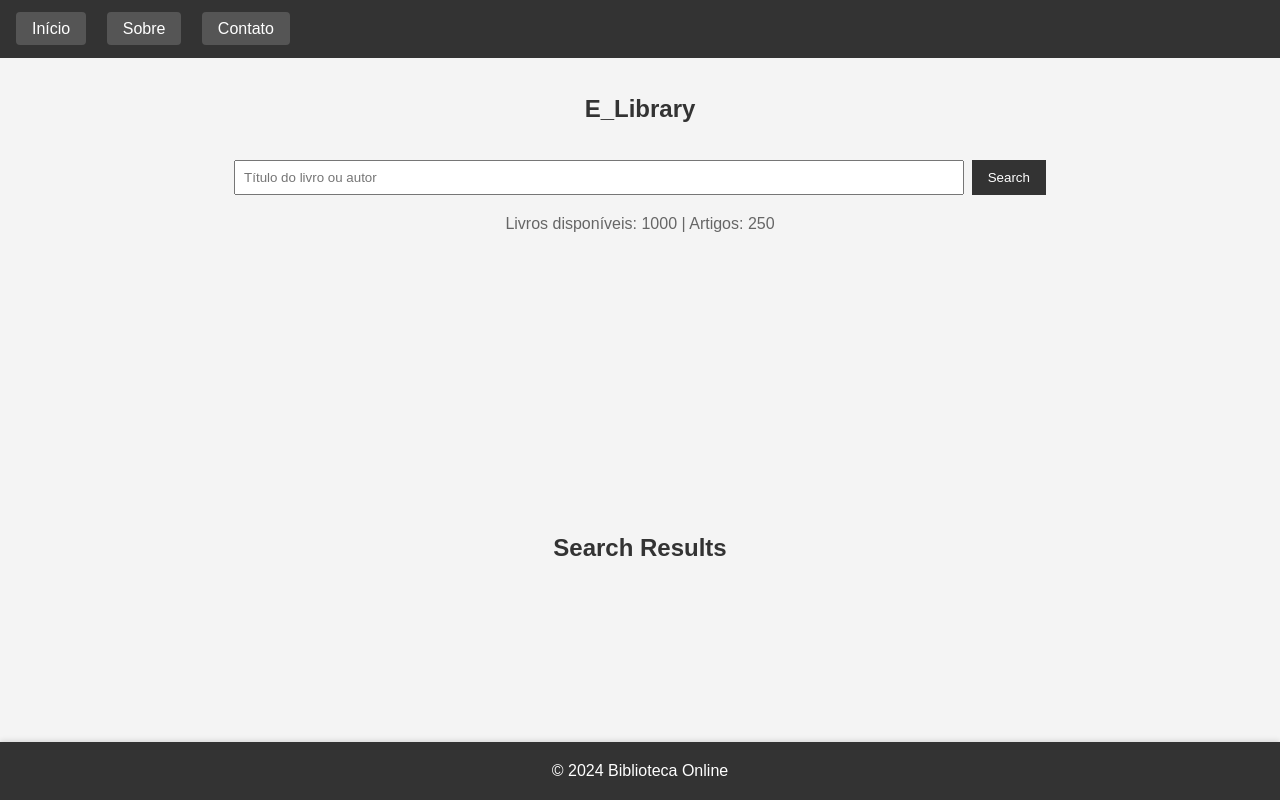
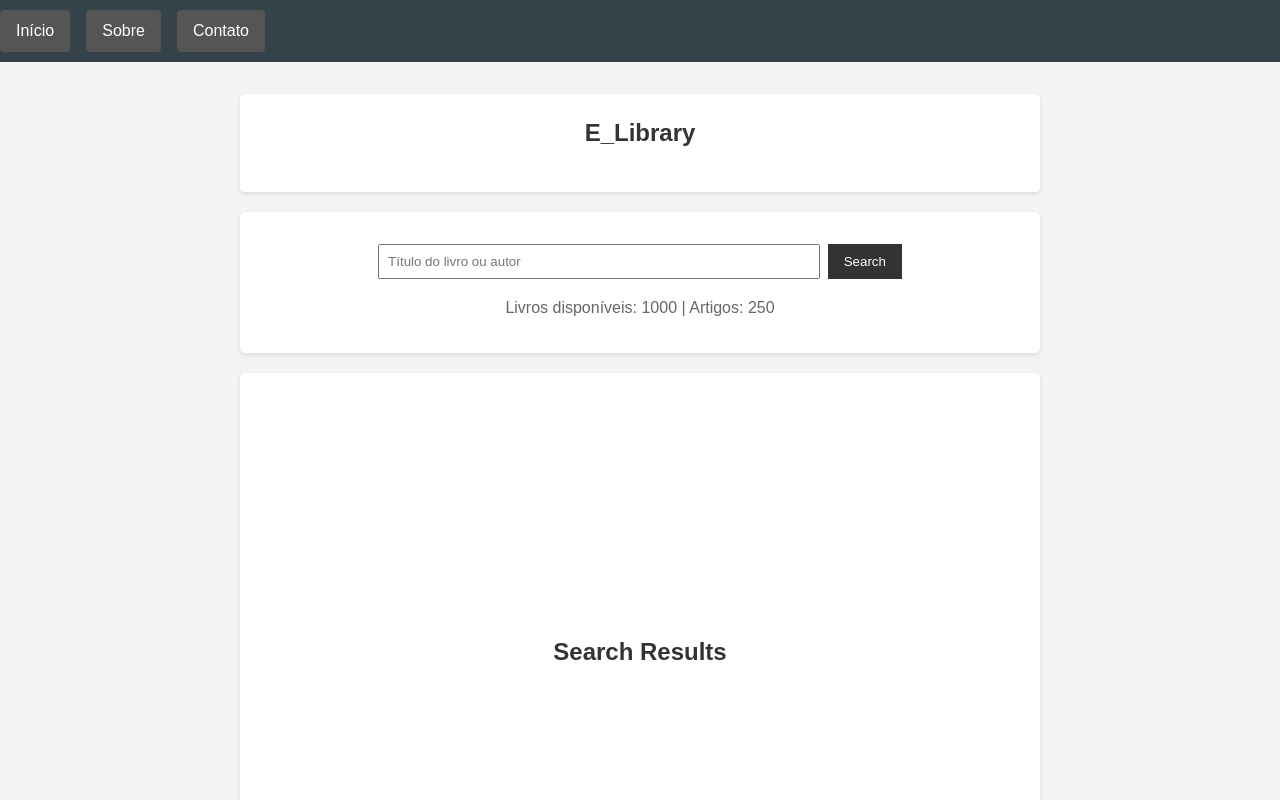
Before and after one commit to DinisMiranda/tecweb, a plain HTML site: page projeto_individual/index.html in a window 1280 px wide. Shown: the top 800 px of the page. Drawn offline with Linux system fonts and the light colour scheme.

Commit message:
sobre e contato

```diff
--- a/projeto_individual/projeto_individual.css
+++ b/projeto_individual/index.css
@@ -144,3 +144,71 @@ footer {
     width: 100%;
     box-shadow: 0 -2px 5px rgba(0, 0, 0, 0.1);
 }
+* {
+    margin: 0;
+    padding: 0;
+    box-sizing: border-box;
+}
+
+/* Estilização do corpo */
+body {
+    font-family: Arial, sans-serif;
+    line-height: 1.6;
+    background-color: #f4f4f4;
+    color: #333;
+}
+
+/* Estilização do cabeçalho */
+header {
+    background: #35424a;
+    color: #ffffff;
+    padding: 10px 0;
+}
+
+.nav-links {
+    display: flex;
+    justify-content: center;
+}
+
+.nav-links a {
+    color: #ffffff;
+    text-decoration: none;
+    padding: 15px 20px;
+    transition: background 0.3s;
+}
+
+.nav-links a:hover {
+    background: #e8491d;
+}
+
+/* Estilização das seções */
+section {
+    padding: 20px;
+    margin: 20px auto;
+    max-width: 800px;
+    background: #ffffff;
+    border-radius: 5px;
+    box-shadow: 0 2px 5px rgba(0, 0, 0, 0.1);
+}
+
+/* Estilização do título */
+h1 {
+    text-align: center;
+    margin-bottom: 20px;
+}
+
+/* Estilização do rodapé */
+footer {
+    text-align: center;
+    padding: 20px;
+    background: #35424a;
+    color: #ffffff;
+    position: relative;
+    bottom: 0;
+    width: 100%;
+}
+
+/* Estilização de links no rodapé */
+footer p {
+    margin: 0;
+}
--- a/projeto_individual/projeto_individual.html
+++ b/projeto_individual/index.html
@@ -4,15 +4,15 @@
     <meta charset="UTF-8">
     <meta name="viewport" content="width=device-width, initial-scale=1.0">
     <title>E_Library</title>
-    <link rel="stylesheet" href="projeto_individual.css">
+    <link rel="stylesheet" href="index.css">
 </head>
 <body>
     <!-- Cabeçalho do site com menu de navegação no canto superior esquerdo -->
     <header>
         <nav class="nav-links">
-            <a href="#">Início</a>
-            <a href="#">Sobre</a>
-            <a href="#">Contato</a>
+            <a href="index.html">Início</a>
+            <a href="sobre.html">Sobre</a>
+            <a href="contato.html">Contato</a>
         </nav>
     </header>
 
```
Also changed, not shown: projeto_individual/contato.html (added, +24 -0 lines), projeto_individual/sobre.html (added, +24 -0 lines).
